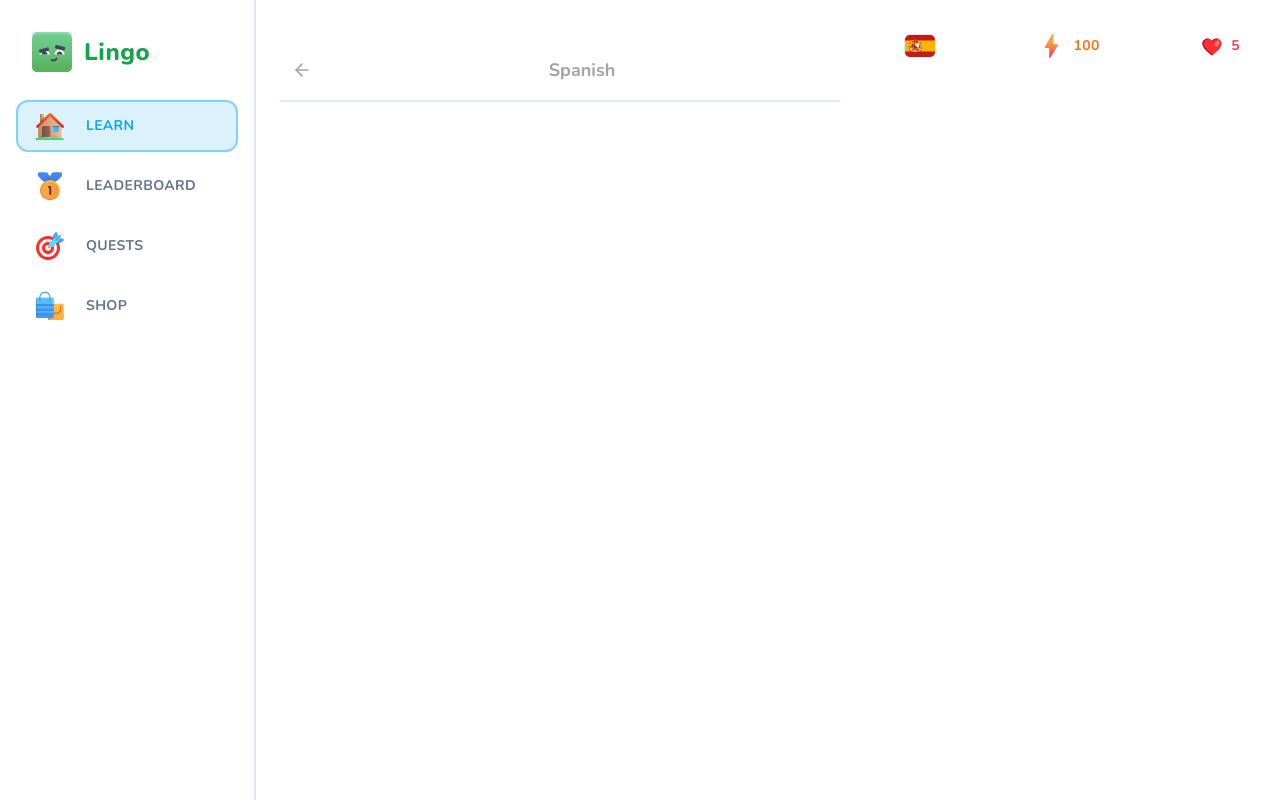
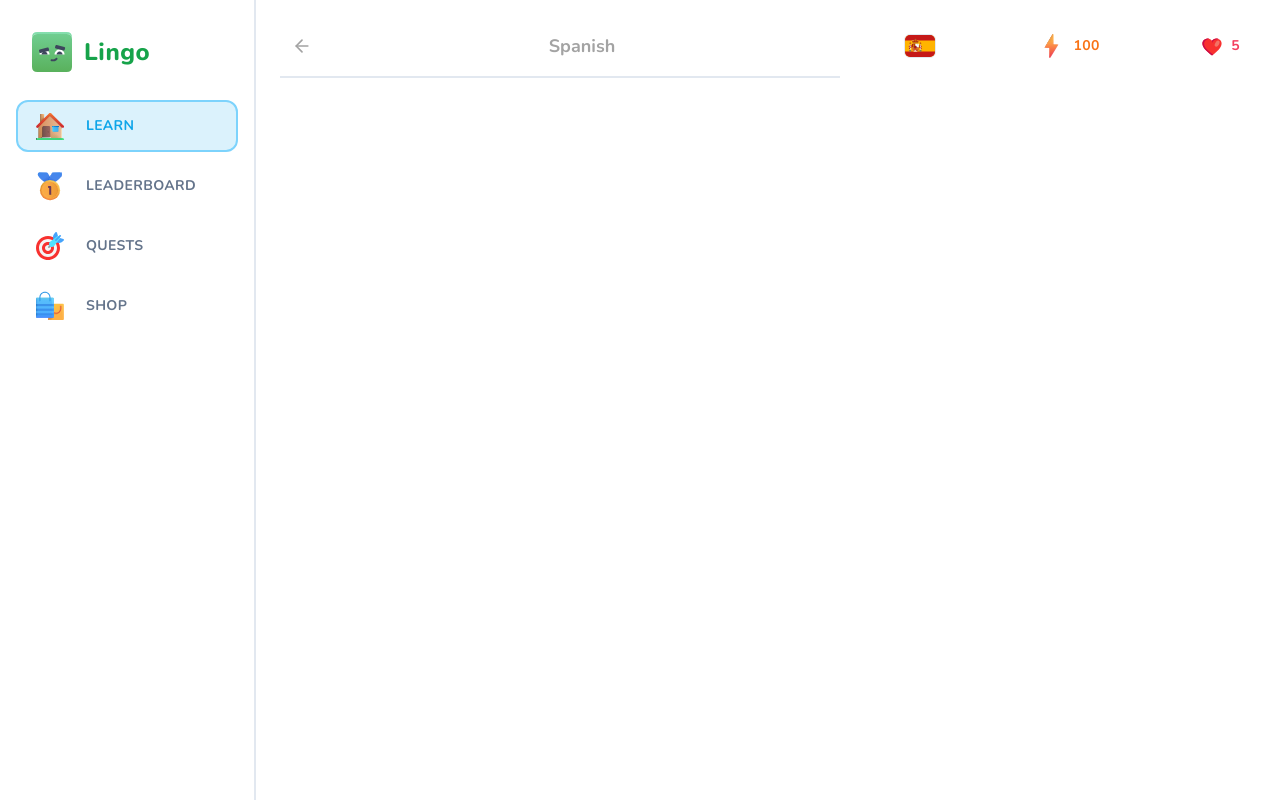
Before and after one commit to tsolutionsx/duolingo-clone, a Next.js app: page /learn in a window 1280 px wide. Built offline with nearby package versions, Linux system fonts and the light colour scheme.

Commit message:
fixed main header position

```diff
--- a/app/(main)/learn/header.tsx
+++ b/app/(main)/learn/header.tsx
@@ -9,7 +9,7 @@ type HeaderProps = {
 
 export const Header = ({ title }: HeaderProps) => {
   return (
-    <div className="sticky top-0 bg-white pb-3 lg:pt-[28px] flex items-center justify-between border-b-2 mb-5 text-neutral-400 lg:z-50">
+    <div className="sticky top-0 bg-white pb-3 lg:pt-[28px] lg:mt-[-28px] flex items-center justify-between border-b-2 mb-5 text-neutral-400 lg:z-50">
       <Link href="">
         <Button size="sm" variant="ghost">
           <ArrowLeft className="h-5 w-5 stroke-2 text-neutral-400" />
```
